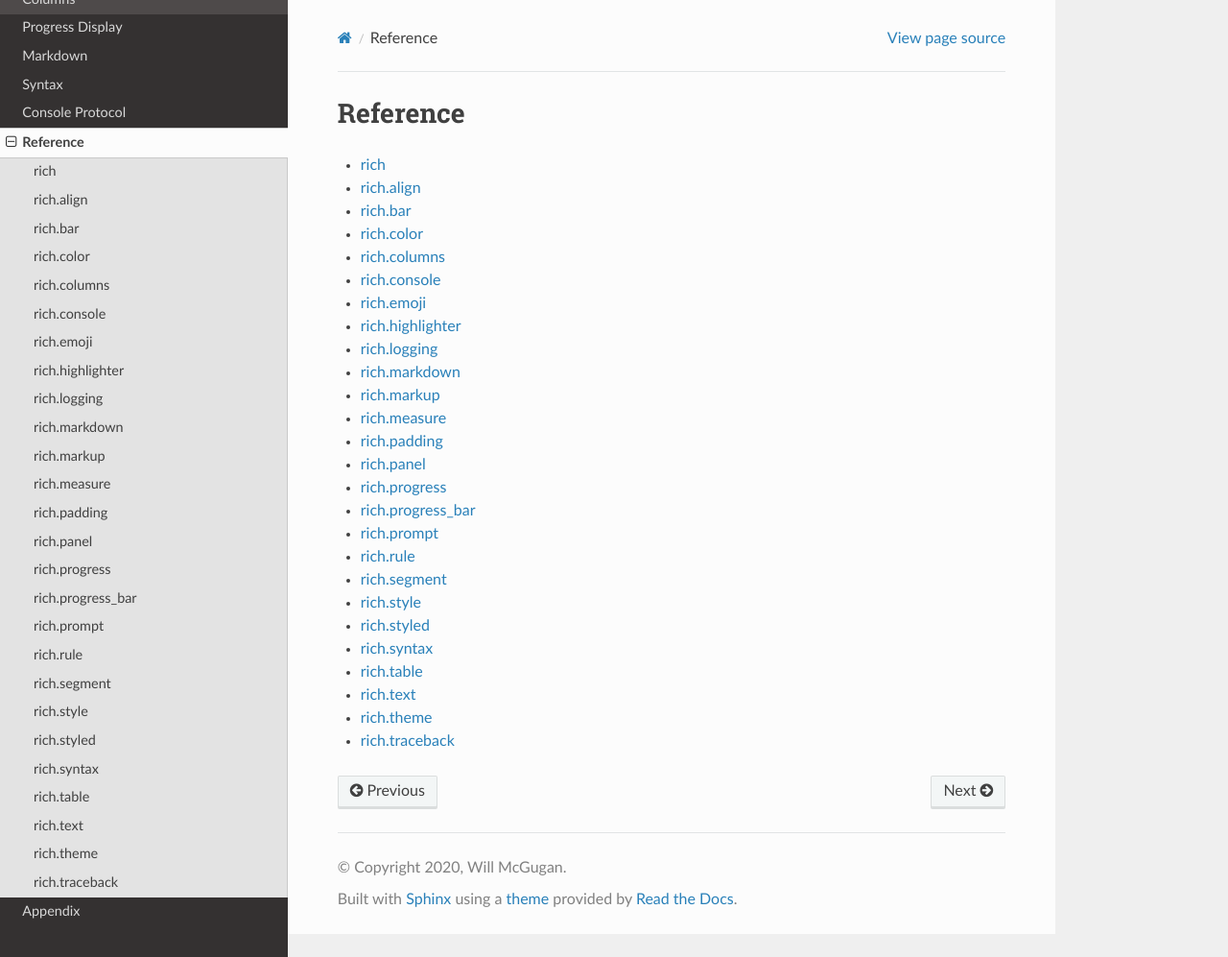
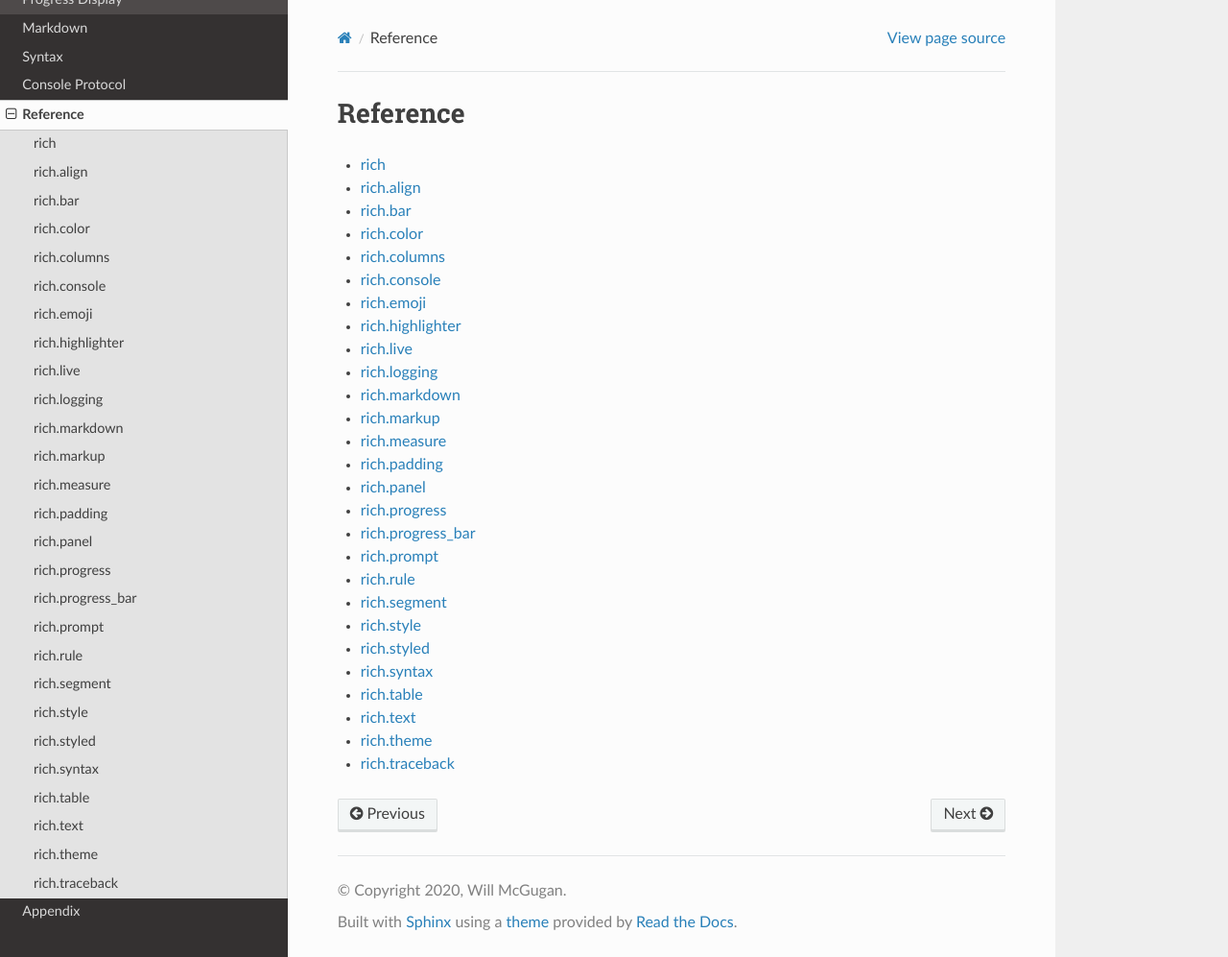
Before and after one commit to Textualize/rich, a Sphinx documentation site: the page built from docs/source/reference.rst, in a window 1280 px wide and 997 px high. Shown: the whole window at 96% size. Built offline with Sphinx 7.4.7 and the Read the Docs theme 2.0.0, drawn with Linux system fonts in a browser that asks for light colours.

Commit message:
add reference documentation for the live module

```diff
--- a/docs/source/reference.rst
+++ b/docs/source/reference.rst
@@ -12,6 +12,7 @@
    reference/console.rst
    reference/emoji.rst
    reference/highlighter.rst
+   reference/live.rst
    reference/logging.rst
    reference/markdown.rst
    reference/markup.rst
--- /dev/null
+++ b/docs/source/reference/live.rst
@@ -0,0 +1,5 @@
+rich.live
+=========
+
+.. automodule:: rich.live
+    :members:
```
